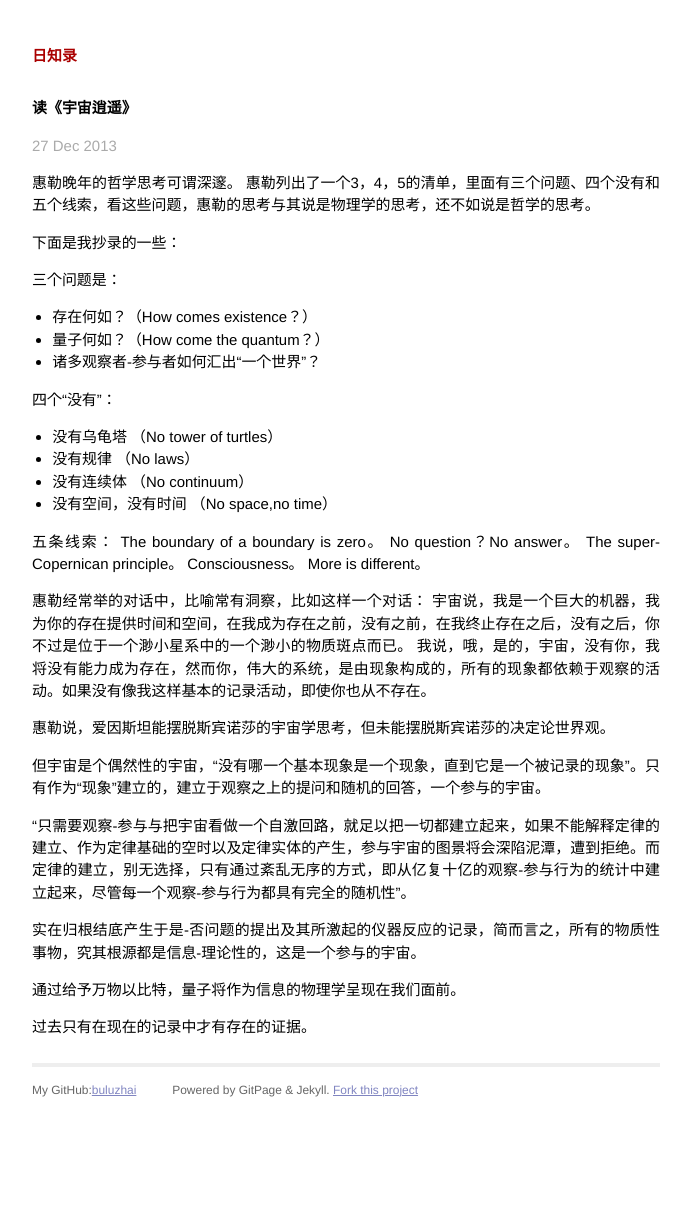
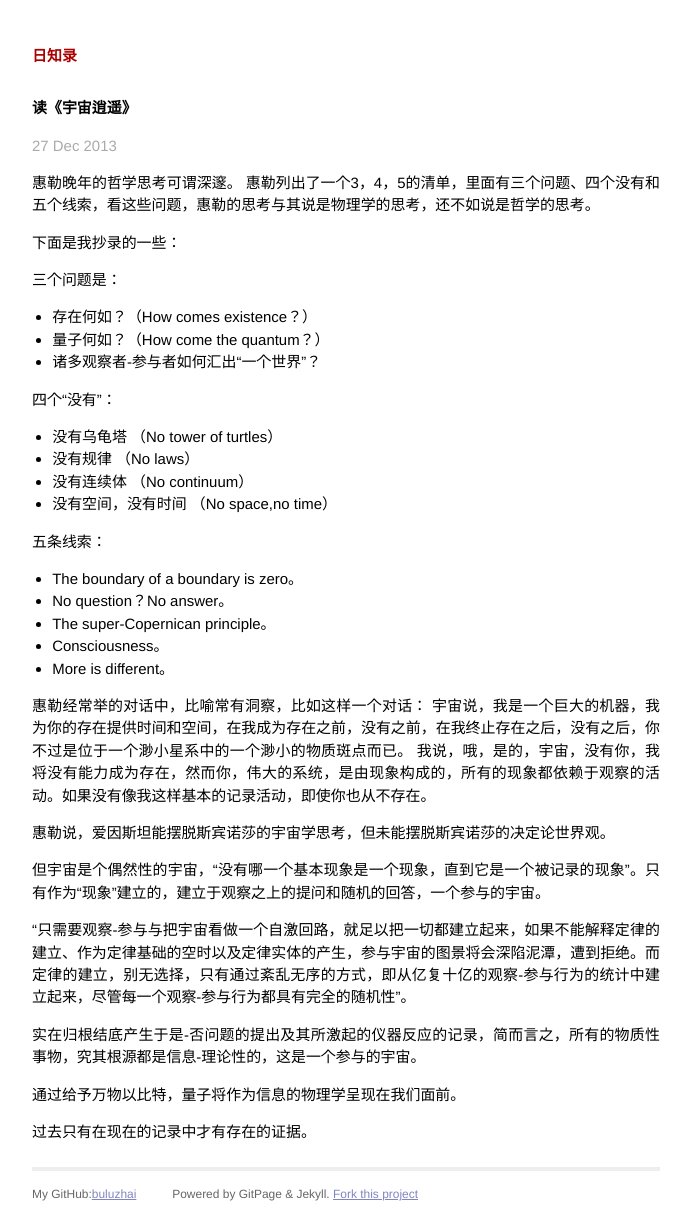
Before and after one commit to gpscad/buluzhai.github.io, a Jekyll site: the page built from _posts/2013-12-27-wheeler.markdown, in a window 1280 px wide. Shown: the whole page, without its empty margins (294-985 px from the left). Built offline with Jekyll 4.4.1, drawn with Linux system fonts in a browser that asks for light colours; Markdown is read by kramdown in place of the engine named in the settings; comment, search, counter and statistics services are not loaded; before the commit the page ends 1113 px from its top, so only the background shows below that.

```diff
--- a/_posts/2013-12-27-wheeler.markdown
+++ b/_posts/2013-12-27-wheeler.markdown
@@ -26,11 +26,12 @@
  * 没有空间，没有时间 （No space,no time）
 
  五条线索：
- The boundary of a boundary  is zero。
- No question？No answer。
- The super-Copernican principle。
- Consciousness。
- More is different。
+
+ * The boundary of a boundary  is zero。
+ * No question？No answer。
+ * The super-Copernican principle。
+ * Consciousness。
+ * More is different。
 
 惠勒经常举的对话中，比喻常有洞察，比如这样一个对话：
 宇宙说，我是一个巨大的机器，我为你的存在提供时间和空间，在我成为存在之前，没有之前，在我终止存在之后，没有之后，你不过是位于一个渺小星系中的一个渺小的物质斑点而已。
```
